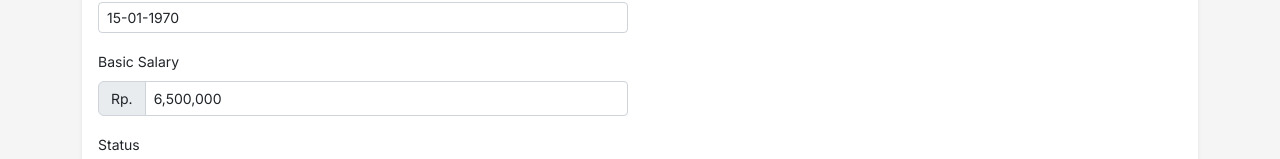
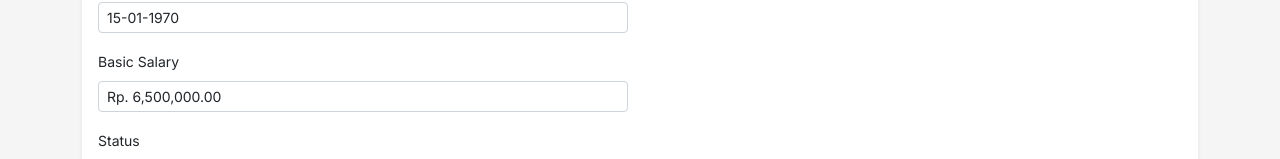
Before and after one commit to anugerahdwi/employee_management, an Angular app: page /employee-detail/1 in a window 1280 px wide. Shown: the part 411-570 px from the top of the page. Built offline with nearby package versions, Linux system fonts and the light colour scheme; data requests are answered from the project's data file; sample sign-in values are in the browser's storage; what ngx-pagination would draw is missing.

Commit message:
Change employee-detail data basic_salary currency format

```diff
--- a/src/app/components/employee-detail/employee-detail.component.html
+++ b/src/app/components/employee-detail/employee-detail.component.html
@@ -42,10 +42,7 @@
                             </div>
                             <div class="mb-3">
                                 <label for="basic_salary" class="form-label"><small>Basic Salary</small></label>
-                                <div class="input-group">
-                                    <span class="input-group-text"><small>Rp.</small></span>
-                                    <input type="text" id="basic_salary" class="form-control form-control-sm shadow-none" formControlName="basic_salary" [value]="detailEmployeeFormData.basic_salary | number" placeholder="Basic salary" readonly>
-                                </div>
+                                <input type="text" id="basic_salary" class="form-control form-control-sm shadow-none" formControlName="basic_salary" [value]="detailEmployeeFormData.basic_salary | currency:'Rp. '" placeholder="Basic salary" readonly>
                             </div>
                             <div class="mb-3">
                                 <label class="form-label"><small>Status</small></label>
```
